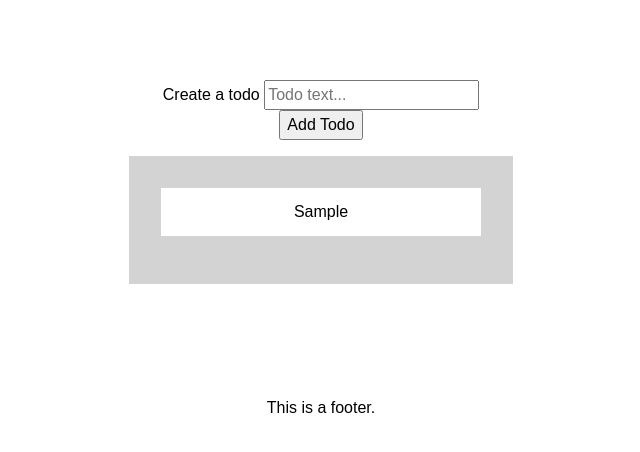
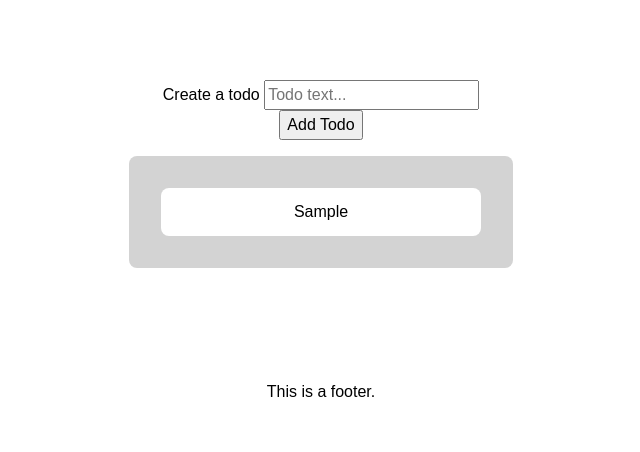
Before and after one commit to janDo-dev/todo-app, a plain HTML site: page index.html in a window 1280 px wide. Both pictures are taken after typing "Sample" into the empty fields and a click on the button "Add Todo". Shown: the part 112-564 px from the top of the page, without its empty margins (319-959 px from the left). Drawn offline with Linux system fonts and the light colour scheme.

Commit message:
refactor: adds some border-radii and pointer on todo hover

```diff
--- a/assets/style.css
+++ b/assets/style.css
@@ -16,14 +16,17 @@ body {
   list-style: none;
   background-color: lightgray;
   padding: 2rem;
+  border-radius: 0.5rem;
 }
 
 .todo {
   position: relative;
   background-color: #fff;
+  border-radius: 0.5rem;
   padding: 1rem;
   margin-bottom: 1rem;
   line-height: 1;
+  overflow: hidden;
 }
 
 .todo::before {
@@ -43,9 +46,10 @@ body {
   display: flex;
   justify-content: center;
   align-items: center;
+  cursor: pointer;
 }
 
-.tod .todo:last-of-type {
+.todo:last-of-type {
   margin-bottom: unset;
 }
 
```
